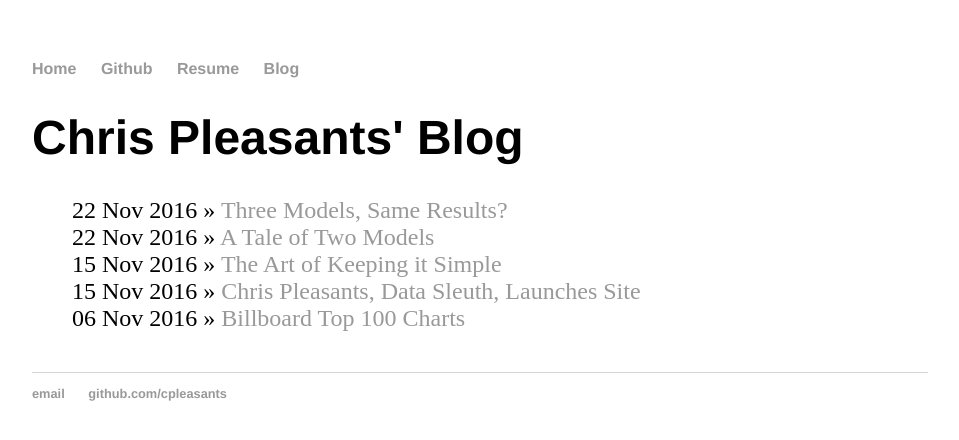
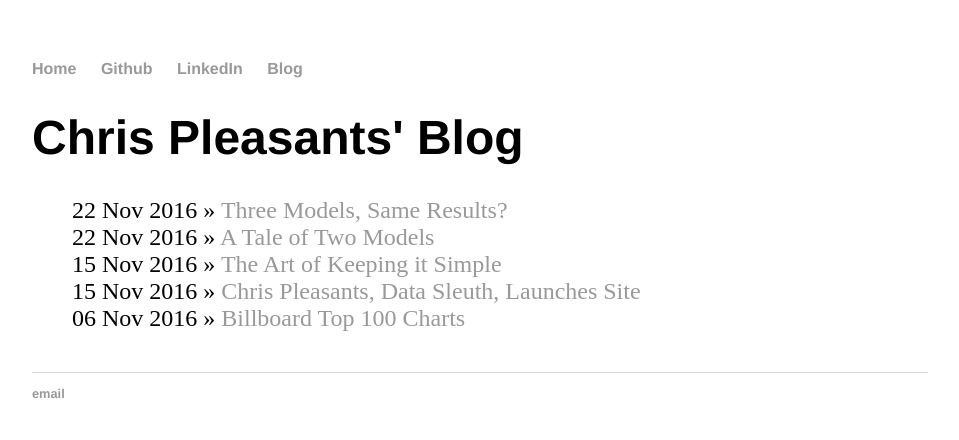
Before and after one commit to cpleasants/cpleasants.github.io, a Jekyll site: the page built from blog/index.html, in a window 1280 px wide. Shown: the top 440 px of the page, without its empty margins (160-1119 px from the left). Built offline with Jekyll 4.4.1, drawn with Linux system fonts in a browser that asks for light colours.

Commit message:
Update default.html

```diff
--- a/_layouts/default.html
+++ b/_layouts/default.html
@@ -10,7 +10,7 @@
 	    		<ul>
 	        		<li><a href="/">Home</a></li>
 		        	<li><a href="https://github.com/cpleasants">Github</a></li>
-	        		<li><a href="/resume">Resume</a></li>
+	        		<li><a href="https://www.linkedin.com/in/chris-pleasants">LinkedIn</a></li>
 	        		<li><a href="/blog">Blog</a></li>
 	    		</ul>
 			</nav>
@@ -22,7 +22,6 @@
 			<footer>
 	    		<ul>
 	        		<li><a href="mailto:chris.j.pleasants@gmail.com">email</a></li>
-	        		<li><a href="https://github.com/cpleasants">github.com/cpleasants</a></li>
 				</ul>
 			</footer>
 		</body>
```
